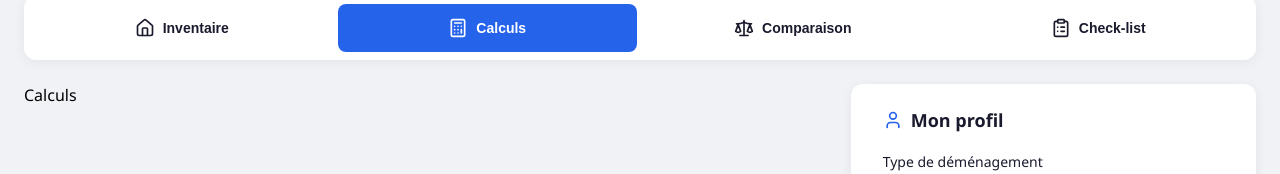
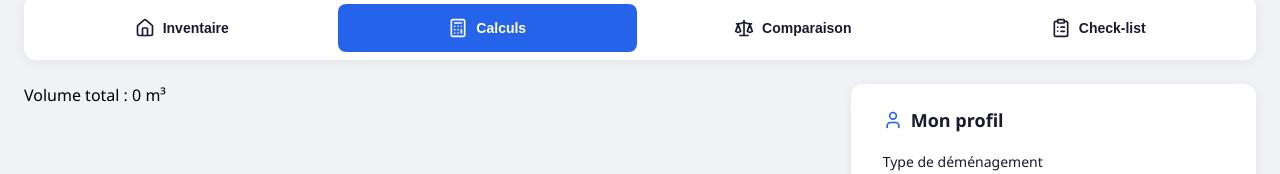
Before and after one commit to Maelys-B/simulateur-demenagement, a React (Vite) app: page / in a window 1280 px wide. Both pictures are taken after typing "Sample", "5", "5" into the empty fields and a click on the button "Calculs". Shown: the part 182-356 px from the top of the page. Built offline with nearby package versions, Linux system fonts and the light colour scheme.

Commit message:
feat: calcul du volume total dans l'onglet Calcul

```diff
--- a/src/App.jsx
+++ b/src/App.jsx
@@ -51,7 +51,7 @@ function App() {
       <div className="app-content">
         <div className="app-main">
           {ongletActif === 'inventaire' && <Inventaire pieces={pieces} setPieces={setPieces} />}
-          {ongletActif === 'calculs' && <Calculs />}
+          {ongletActif === 'calculs' && <Calculs pieces={pieces}/>}
           {ongletActif === 'comparaison' && <Comparaison />}
           {ongletActif === 'check-list' && <Checklist />}
         </div>
--- a/src/components/Calculs/Calculs.jsx
+++ b/src/components/Calculs/Calculs.jsx
@@ -1,3 +1,16 @@
-export default function Calculs() {
-  return <div>Calculs</div>;
+export default function Calculs({ pieces }) {
+  function calculerVolume() {
+    return pieces.reduce((total, piece) => {
+      const volumePiece = piece.objets.reduce((acc, objet) => acc + objet.volume * objet.quantite, 0);
+      return total + volumePiece;
+    }, 0);
+  }
+
+  const volumeTotal = calculerVolume();
+
+  return (
+    <div>
+      <p>Volume total : {volumeTotal} m³</p>
+    </div>
+  );
 }
```
